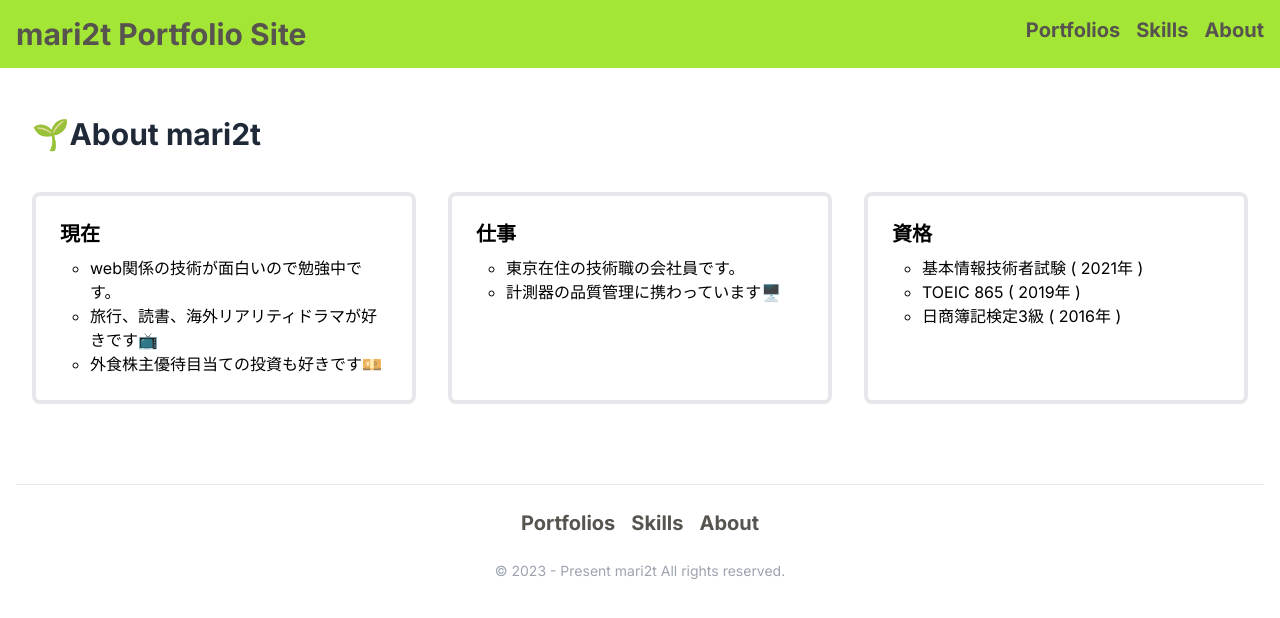
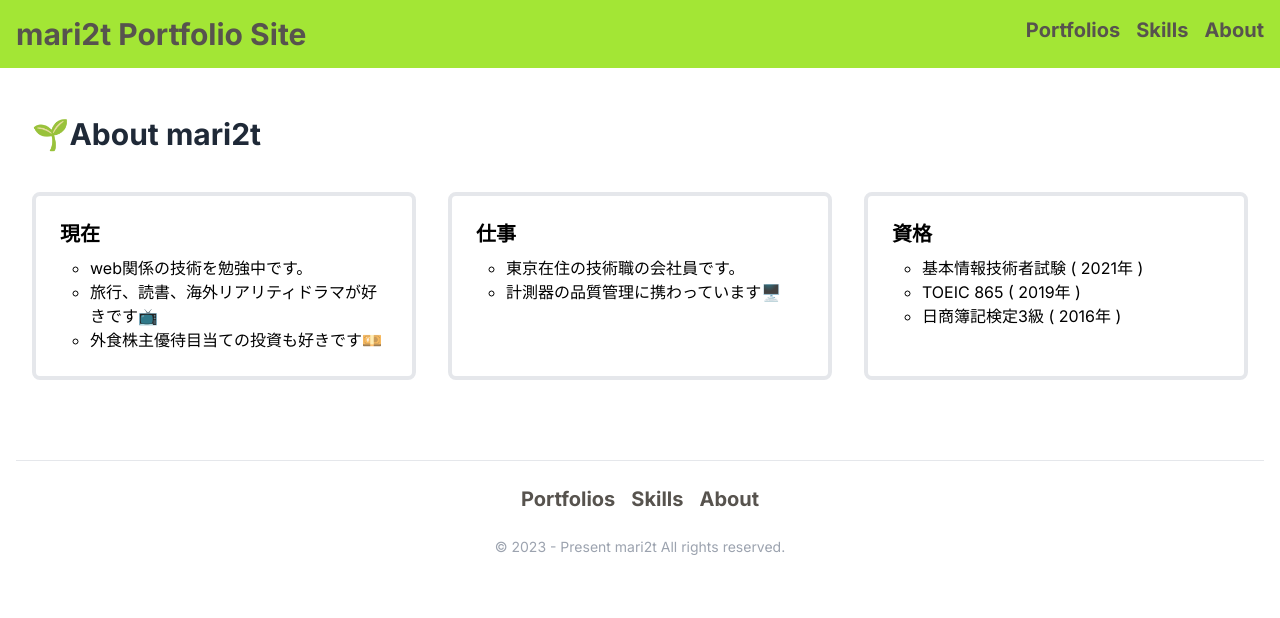
Before and after one commit to mari2t/mari2t_portfolio, a Next.js app: page /about in a window 1280 px wide. Shown: the top 618 px of the page. Built offline with nearby package versions, Linux system fonts and the light colour scheme.

Commit message:
docs:about

```diff
--- a/src/app/about/page.tsx
+++ b/src/app/about/page.tsx
@@ -4,7 +4,7 @@ const profiles = [
   {
     title: "現在",
     skills: [
-      "web関係の技術が面白いので勉強中です。",
+      "web関係の技術を勉強中です。",
       "旅行、読書、海外リアリティドラマが好きです📺",
       "外食株主優待目当ての投資も好きです💴",
     ],
```
